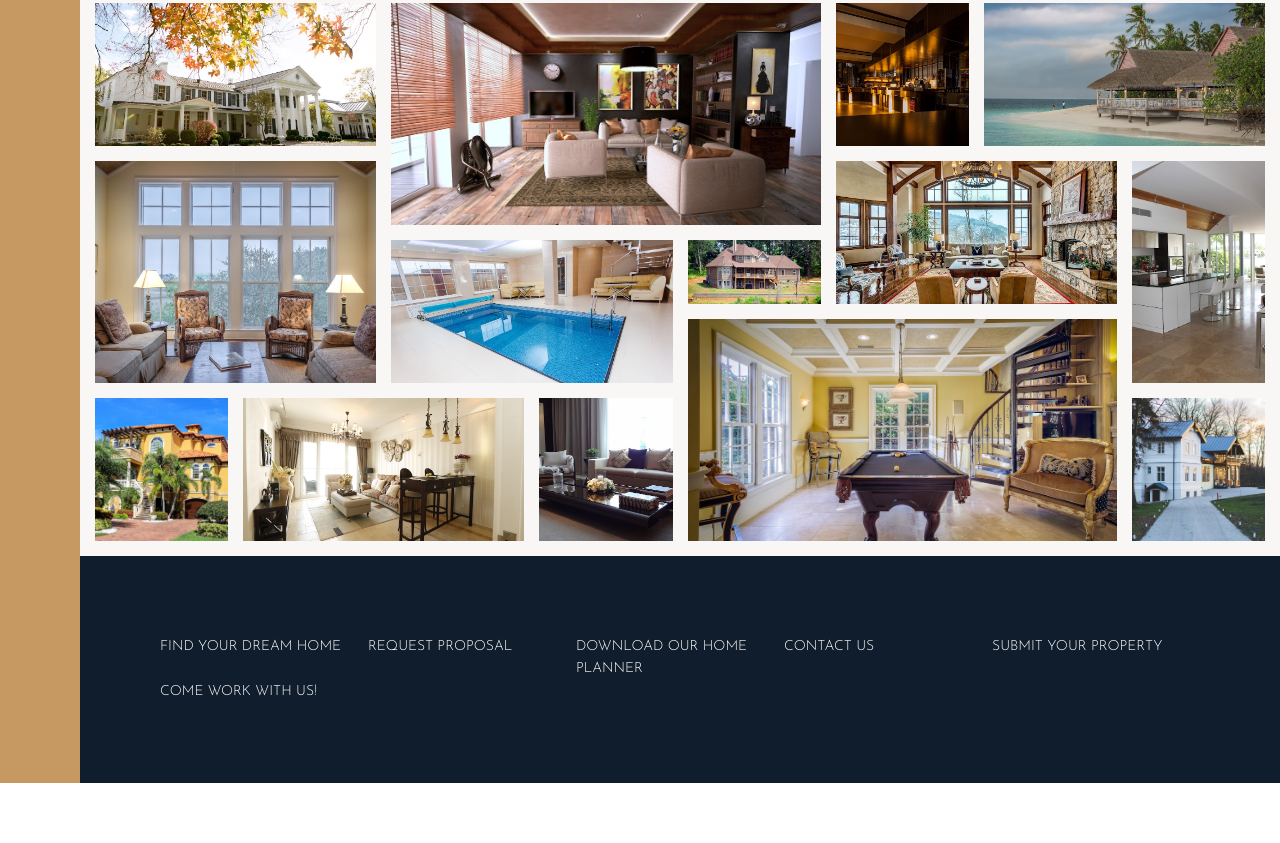
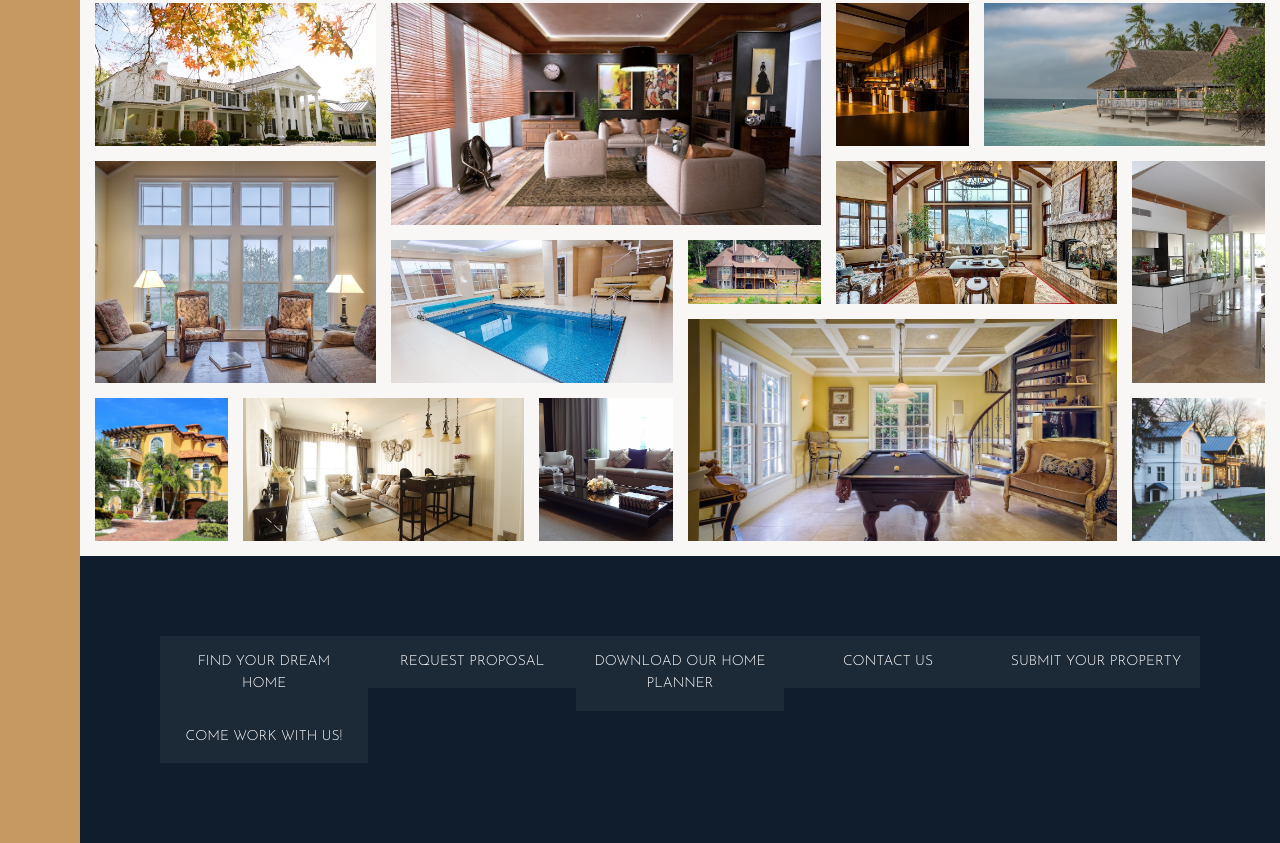
Before and after one commit to ddeveloper72/Nexter, a website: page index.html in a window 1280 px wide. Shown: the part 3118-3961 px from the top of the page. Before the commit the page ends 3901 px from the top, so only its background shows below. Drawn offline with nearby package versions, Linux system fonts and the light colour scheme; files that its build step writes are made by us from their sources.

Commit message:
added padding & background color to grid element

```diff
--- a/sass/_footer.scss
+++ b/sass/_footer.scss
@@ -21,6 +21,10 @@
         font-family: $font-display;
         text-transform: uppercase;
         text-align: center;
+        padding: 1.5rem;
+        display: block;
+
+        background-color: rgba(#fff, .05);
     }
 
 
```
